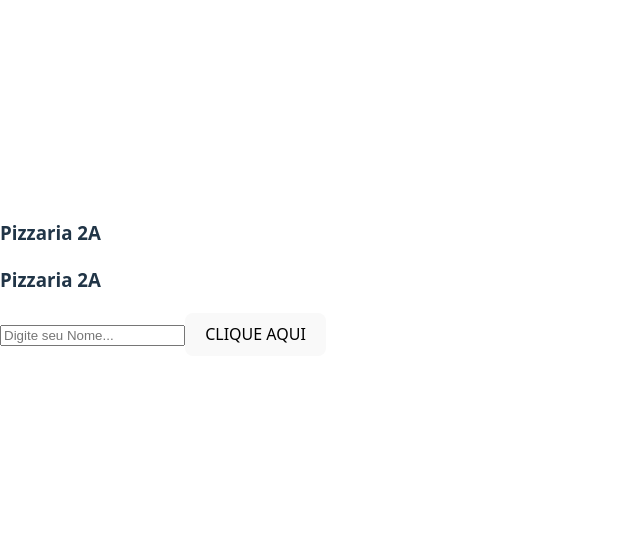
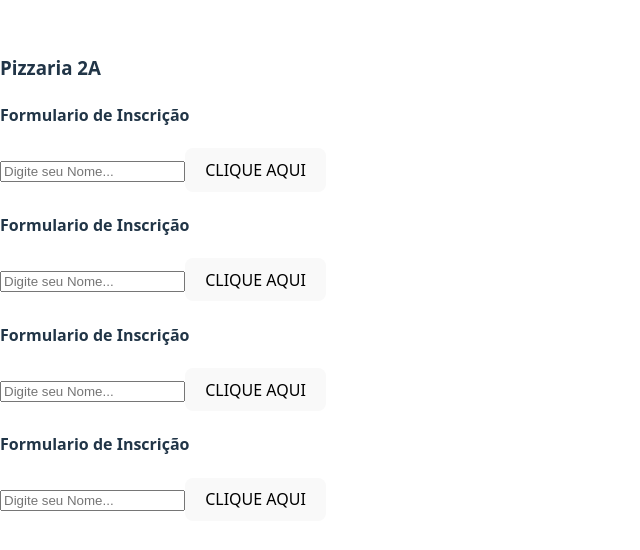
Before and after one commit to PedroMachado1106/pizzaria2a, a React (Vite) app: page / in a window 1280 px wide. Shown: the part 122-672 px from the top of the page, without its empty margins (0-640 px from the left). Built offline with nearby package versions, Linux system fonts and the light colour scheme.

Commit message:
passagem de props

```diff
--- a/src/App.jsx
+++ b/src/App.jsx
@@ -2,17 +2,19 @@
 
 function App(){
 
-    const [nome, setNome] = useState('Ronaldo');
-    const Formulario = () => {
+    const [nome, setNome] = useState('O Usuario Pedro Machado Joga Mais que o Cristiano Ronaldo');
+    const Formulario = (props) => {
   return (
     <>
-      <h3>Pizzaria 2A</h3>
+      <h4>Formulario de Inscrição</h4>
       <input classNAme= "Nome"
       name = "Nome"
       placeholder = "Digite seu Nome..."
-      onChange={(value)=>setNome(value)}
+      onChange={(value)=>setNome(e.target.value)}
       type="text" />
-      <button onClick={()=>{alert(nome)}}>
+      <button onClick={()=>{
+        (props.texto != null) ? alert(props.texto) : alert(props.nome)
+        }}>
         CLIQUE AQUI
       </button>
     </>
@@ -23,7 +25,11 @@ function App(){
   return (
       <div>
         <h3>Pizzaria 2A</h3>
+      <Formulario texto= "Texto Enviado pelo App"/>
+      <Formulario texto= "São Paulo Meu Amor !!"/>
+      <Formulario texto= "Paulistas freguêses"/>
       <Formulario/>
+
       </div>
     )
   }
```
